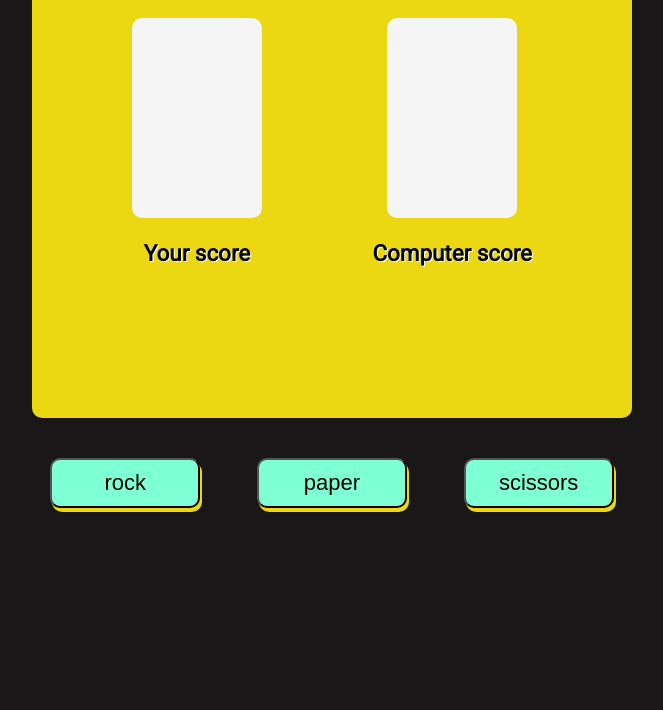
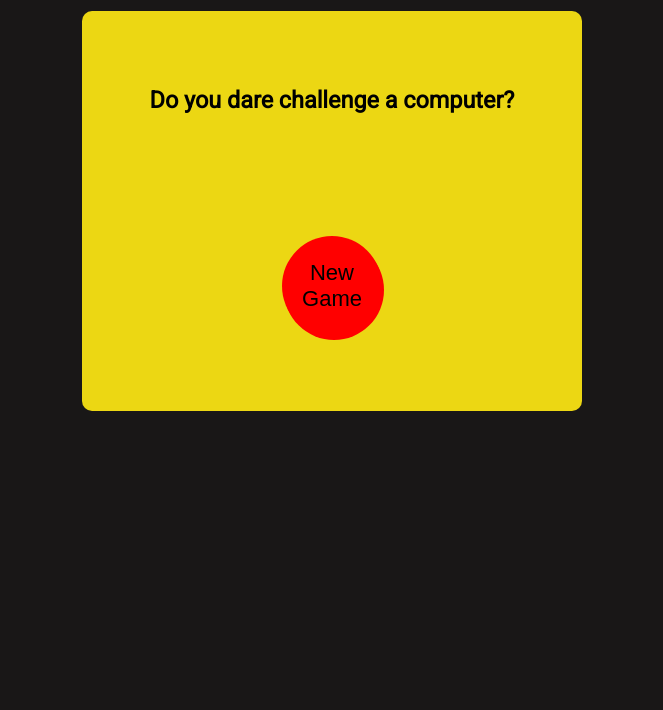
Before and after one commit to Darknab/rock-paper-scissors, a plain HTML site: page index.html in a window 1280 px wide. Shown: the part 90-800 px from the top of the page, without its empty margins (308-971 px from the left). Drawn offline with Linux system fonts and the light colour scheme.

Commit message:
Added a New game button, hide the scores section when the game is not playing

```diff
--- a/index.html
+++ b/index.html
@@ -9,7 +9,13 @@
     <link rel="stylesheet" href="style.css">
 </head>
 <body>
-    <div class = "scores">
+    <h1>Rock paper scissors game</h1>
+    <div class = "container">
+        <div class ="start" >
+            <h3>Do you dare challenge a computer?</h3>
+            <button class = "startbtn" type = "button">New Game</button>
+        </div>
+        <div class = "scores inactive">
             <div class = "user">
                 <div class = "score"></div>
                 <p>Your score</p>
@@ -19,7 +25,8 @@
                 <p>Computer score</p>
             </div>
         </div>
-    <div class = "buttons">
+    </div>
+    <div class = "buttons inactive">
         <button class = userChoice id = "btn1" type = "button">rock</button>
         <button class = userChoice id = "btn2" type = "button">paper</button>
         <button class = userChoice id = "btn3" type = "button">scissors</button>
--- a/script.js
+++ b/script.js
@@ -84,7 +84,7 @@ function playGame() {
         scoreCheck();
         })
     })
-
+}
 
 //show results
 function showResults () {
--- a/style.css
+++ b/style.css
@@ -2,26 +2,35 @@ body {
     background-color: rgb(25, 23, 23);
     font-family: roboto;
     font-size: 20px;
+    text-align: center;
+}
+
+h1 {
+    color:rgb(236, 215, 19);
+}
+
+.container {
+    width: 500px;
+    height: 400px;
+    background-color: rgb(236, 215, 19);
+    margin: auto;
+    border-radius: 10px;
+}
+
+.start {
+    display: flex;
+    flex-direction: column;
+    justify-content: space-between;
+    height: 100%;
+}
+
+.start > h3 {
+    margin-top: 15%;
 }
 
 .scores {
-    width: 400px;
-    height: 300px;
-    background-color: rgb(236, 215, 19);
-    margin: auto;
-    padding: 100px;
-    border-radius: 10px;
     display: flex;
     justify-content: space-between;
-
-}
-
-.buttons {
-    display: flex;
-    justify-content: center;
-    gap: 1em;
-    margin:40px auto;
-    width: 600px;
 }
 
 button {
@@ -33,6 +42,26 @@ button {
     margin: auto;
     font-size: 22px;
 }
+
+.buttons {
+    display: flex;
+    justify-content: center;
+    gap: 1em;
+    margin:40px auto;
+    width: 600px;
+}
+
+.startbtn {
+    background-color: red;
+    height: 100px;
+    width: 100px;
+    border-radius: 100%;
+    box-shadow: 2px 4px red;
+    border: none;
+    margin-top: auto;
+    margin-bottom: 15%;
+}
+
 
 .user, .computer {
     display: flex;
```
Lines whose indentation alone changed are shown as unchanged.
